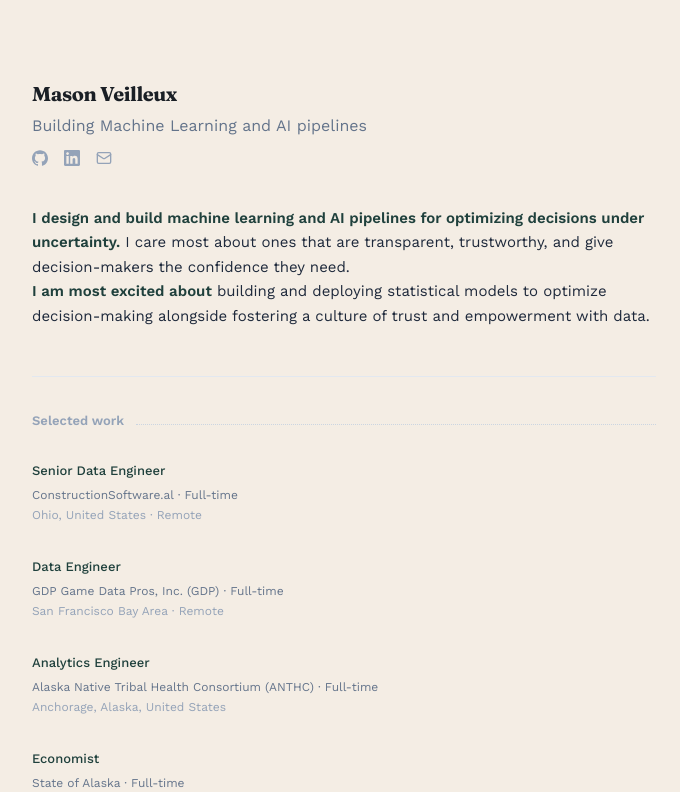
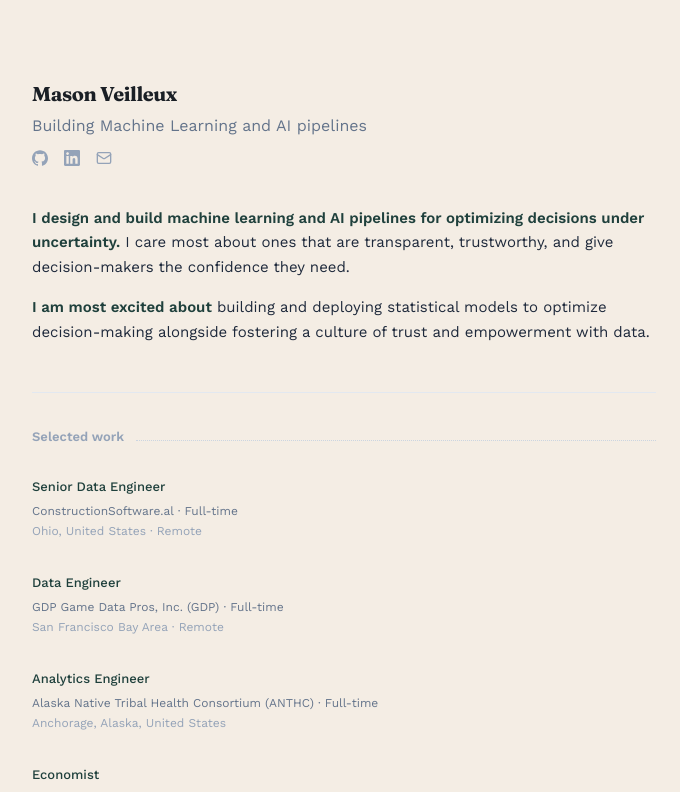
Before and after one commit to mjveilleux/personal-website, a Next.js app in the folder personal-website/: page / in a window 1280 px wide. Shown: the top 792 px of the page, without its empty margins (296-976 px from the left). Built offline with nearby package versions, Linux system fonts and the light colour scheme.

Commit message:
Add spacing between intro paragraphs

```diff
--- a/personal-website/src/app/page.tsx
+++ b/personal-website/src/app/page.tsx
@@ -121,7 +121,7 @@
         <strong className="font-semibold text-[#1f403c]">I design and build machine learning and AI
         pipelines for optimizing decisions under uncertainty.</strong> I care most about ones that are transparent, trustworthy, and give decision-makers the confidence they need.    </p>
 
-    <p className="text-lg leading-relaxed text-slate-800 sm:text-[15px]">
+    <p className="mt-4 text-lg leading-relaxed text-slate-800 sm:text-[15px]">
         <strong className="font-semibold text-[#1f403c]">I am most excited about</strong> building and deploying statistical models to optimize decision-making alongside fostering a culture of trust and empowerment with data.</p>
 
 
```
